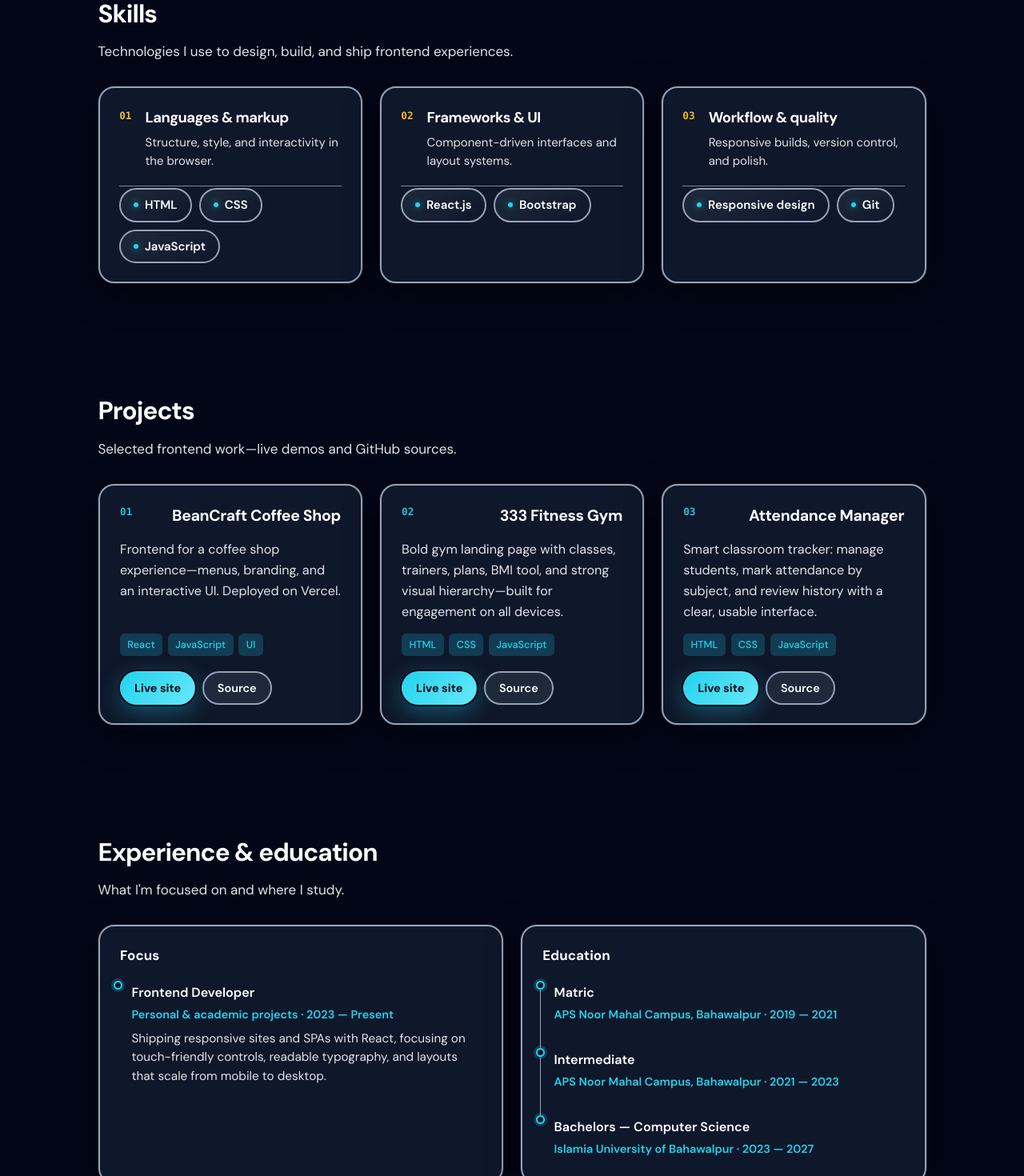
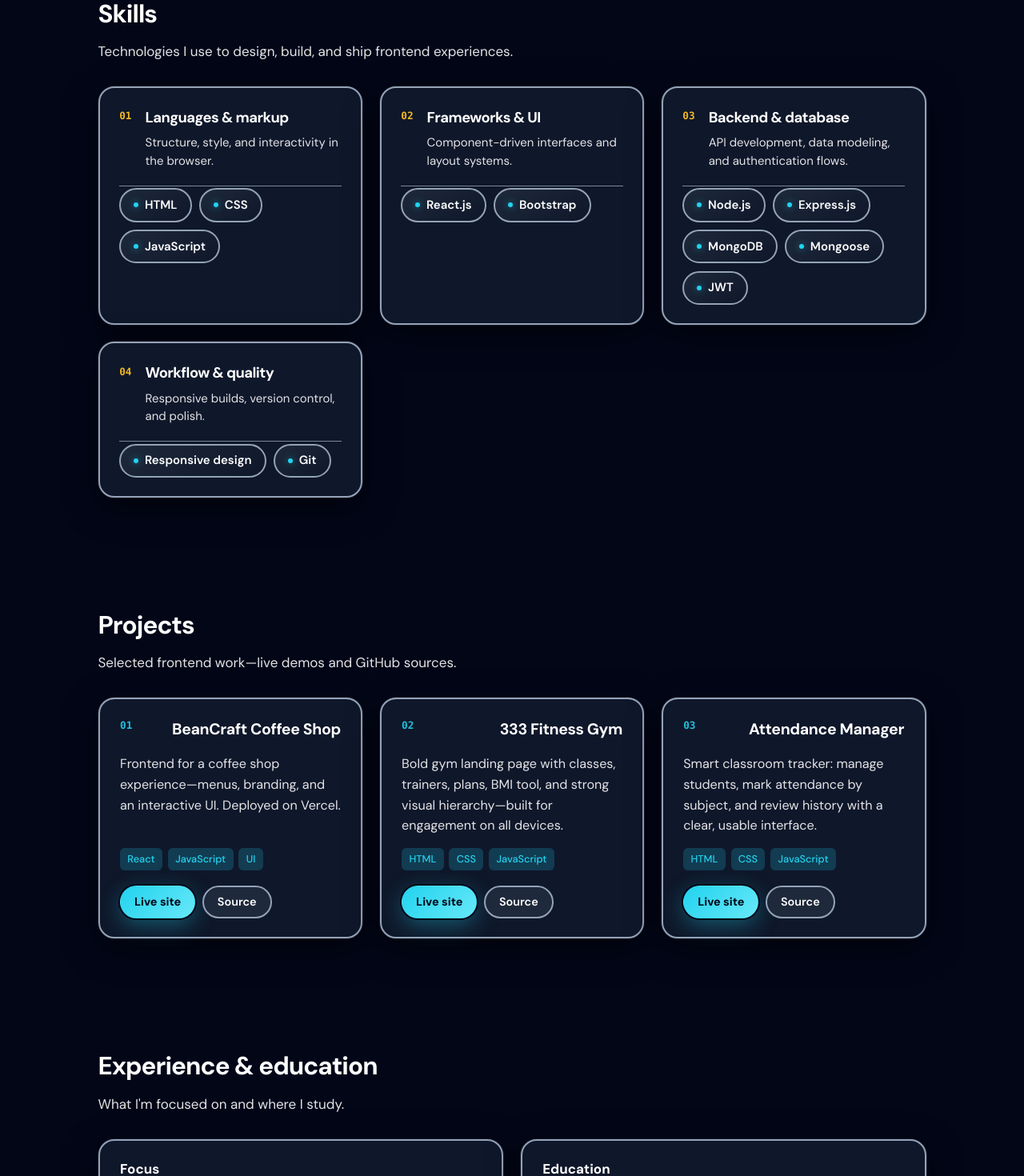
Before and after one commit to Dauddev07/MyPortfolio, a React (Vite) app: page / in a window 1280 px wide. Shown: the part 1240-2710 px from the top of the page at 80% size. Built offline with nearby package versions, Linux system fonts and the light colour scheme.

Commit message:
Update portfolio.js

```diff
--- a/src/data/portfolio.js
+++ b/src/data/portfolio.js
@@ -4,7 +4,7 @@
 
 export const profile = {
   name: 'Daud Khalil',
-  title: 'Frontend Developer',
+  title: 'Frontend & MERN Developer',
   tagline:
     'I build interactive, responsive front-end websites that work beautifully on phones, tablets, and laptops—clean UI, smooth motion, and layouts that adapt to every screen.',
   bio: `I'm a frontend web developer from Bahawalpur, Pakistan, pursuing a Bachelors in Computer Science at Islamia University of Bahawalpur (2023–2027). I enjoy turning ideas into polished interfaces: semantic HTML, modern CSS, JavaScript, React.js, and Bootstrap when it speeds things up. I'm always leveling up on accessibility, performance, and mobile-first design.`,
@@ -32,6 +32,12 @@ export const skillCategories = [
     title: 'Frameworks & UI',
     blurb: 'Component-driven interfaces and layout systems.',
     skills: ['React.js', 'Bootstrap'],
+  },
+  {
+    id: 'mern',
+    title: 'Backend & database',
+    blurb: 'API development, data modeling, and authentication flows.',
+    skills: ['Node.js', 'Express.js', 'MongoDB', 'Mongoose', 'JWT'],
   },
   {
     id: 'delivery',
@@ -71,13 +77,25 @@ export const projects = [
   },
 ]
 
+export const mernProjects = [
+  {
+    id: 'm1',
+    name: 'BeanCraft (MERN Full-Stack)',
+    description:
+      'Full-stack coffee shop app with customer storefront, profile/orders, and admin dashboard. Includes auth, order lifecycle, reviews, and live status updates.',
+    tags: ['MERN', 'MongoDB', 'Express', 'React', 'Node.js'],
+    liveUrl: 'https://beancraft-mern.vercel.app/',
+    repoUrl: 'https://github.com/Dauddev07/beancraft-mern',
+  },
+]
+
 export const experience = [
   {
-    role: 'Frontend Developer',
+    role: 'Frontend & MERN Developer',
     company: 'Personal & academic projects',
     period: '2023 — Present',
     detail:
-      'Shipping responsive sites and SPAs with React, focusing on touch-friendly controls, readable typography, and layouts that scale from mobile to desktop.',
+      'Shipping responsive UIs with React and building full-stack MERN apps with Express APIs, MongoDB models, and practical auth/order flows.',
   },
 ]
 
```
